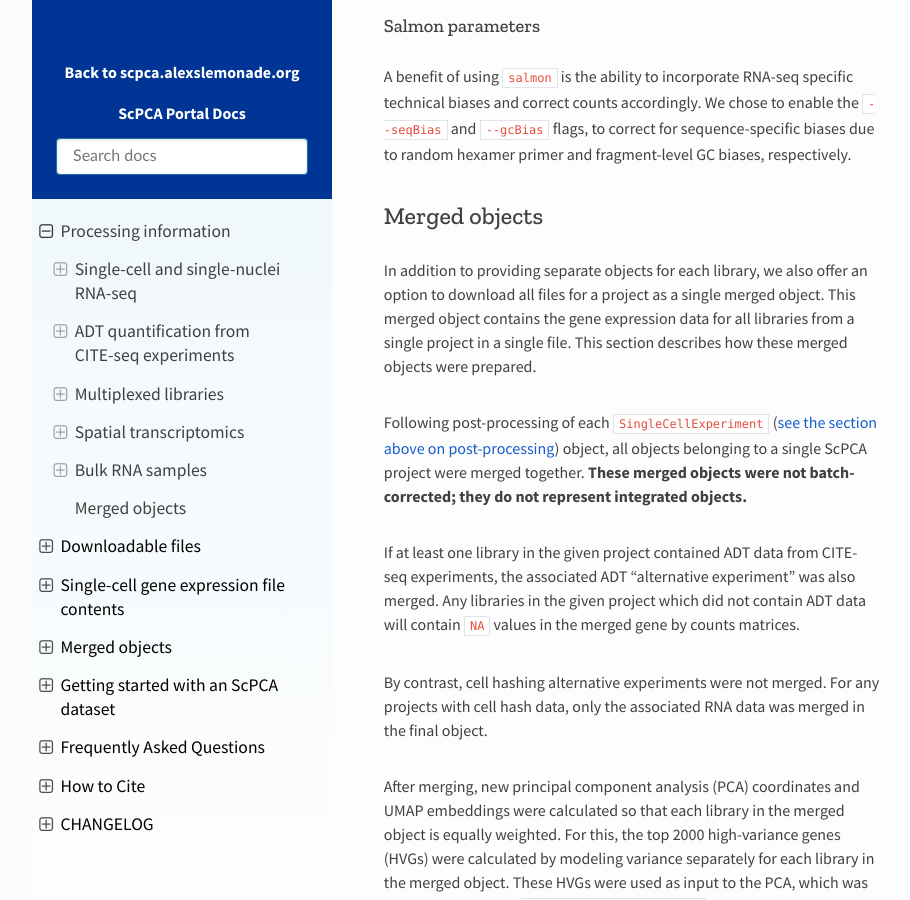
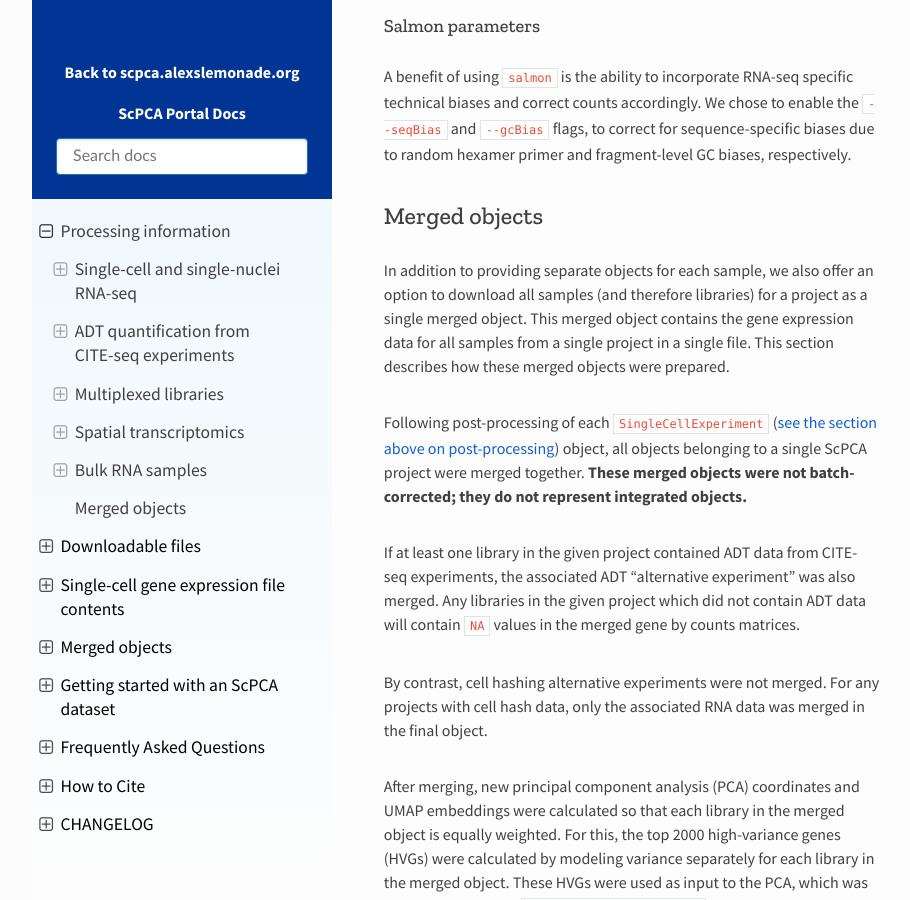
Before and after one commit to DongzeHE/scpca-docs, a Sphinx documentation site: the page built from docs/processing_information.md, in a window 1280 px wide and 900 px high, scrolled down 7417 px. Shown: the whole window, without its empty margins (158-1068 px from the left). Built offline with Sphinx 7.4.7 and the Read the Docs theme 2.0.0, drawn with Linux system fonts in a browser that asks for light colours.

Commit message:
convert some libraries to samples in text

```diff
--- a/docs/processing_information.md
+++ b/docs/processing_information.md
@@ -181,8 +181,8 @@ We chose to enable the [`--seqBias`](https://salmon.readthedocs.io/en/latest/sal
 
 ## Merged objects
 
-In addition to providing separate objects for each library, we also offer an option to download all files for a project as a single merged object.
-This merged object contains the gene expression data for all libraries from a single project in a single file.
+In addition to providing separate objects for each sample, we also offer an option to download all samples (and therefore libraries) for a project as a single merged object.
+This merged object contains the gene expression data for all samples from a single project in a single file.
 This section describes how these merged objects were prepared.
 
 Following post-processing of each `SingleCellExperiment` ([see the section above on post-processing](#processed-gene-expression-data)) object, all objects belonging to a single ScPCA project were merged together.
```
